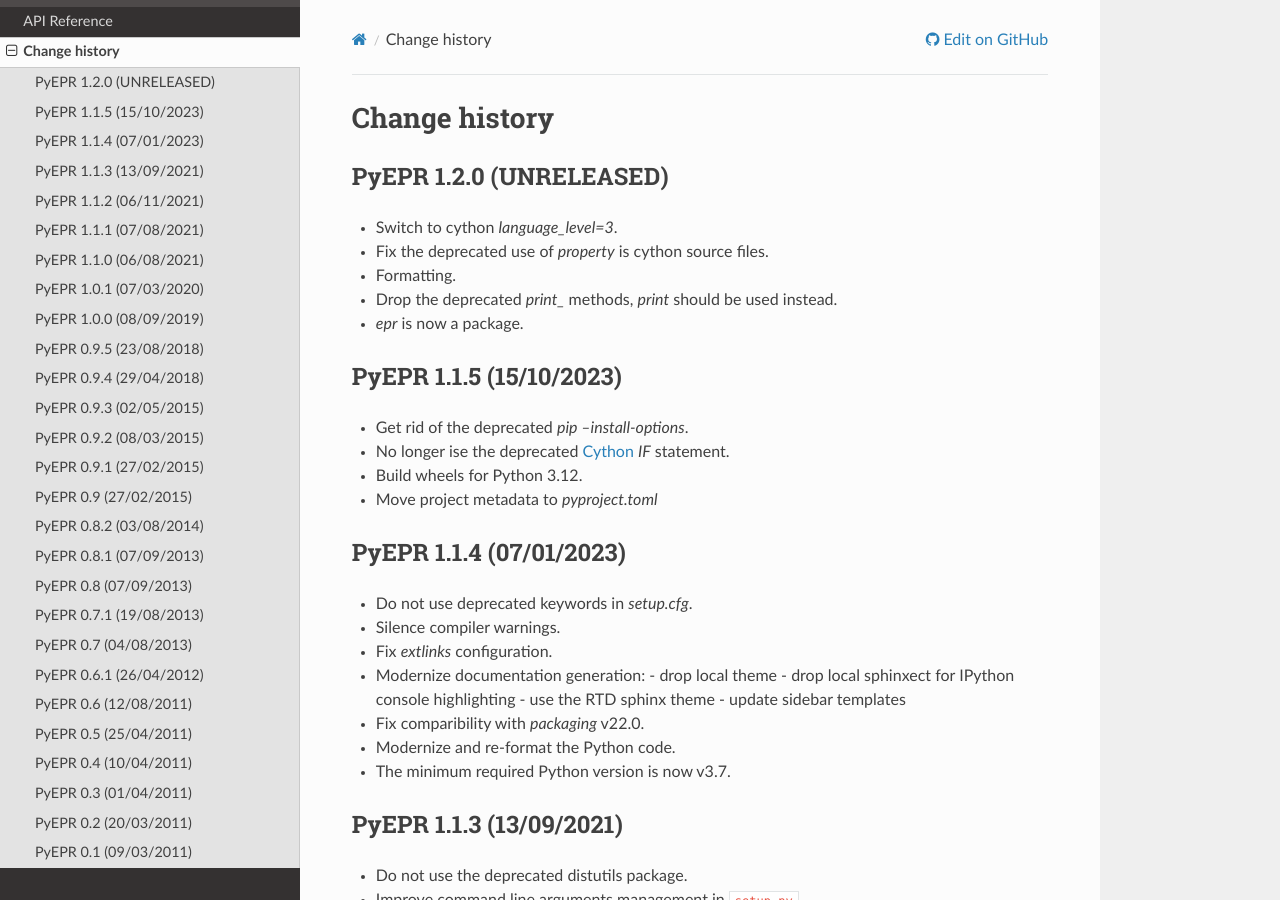
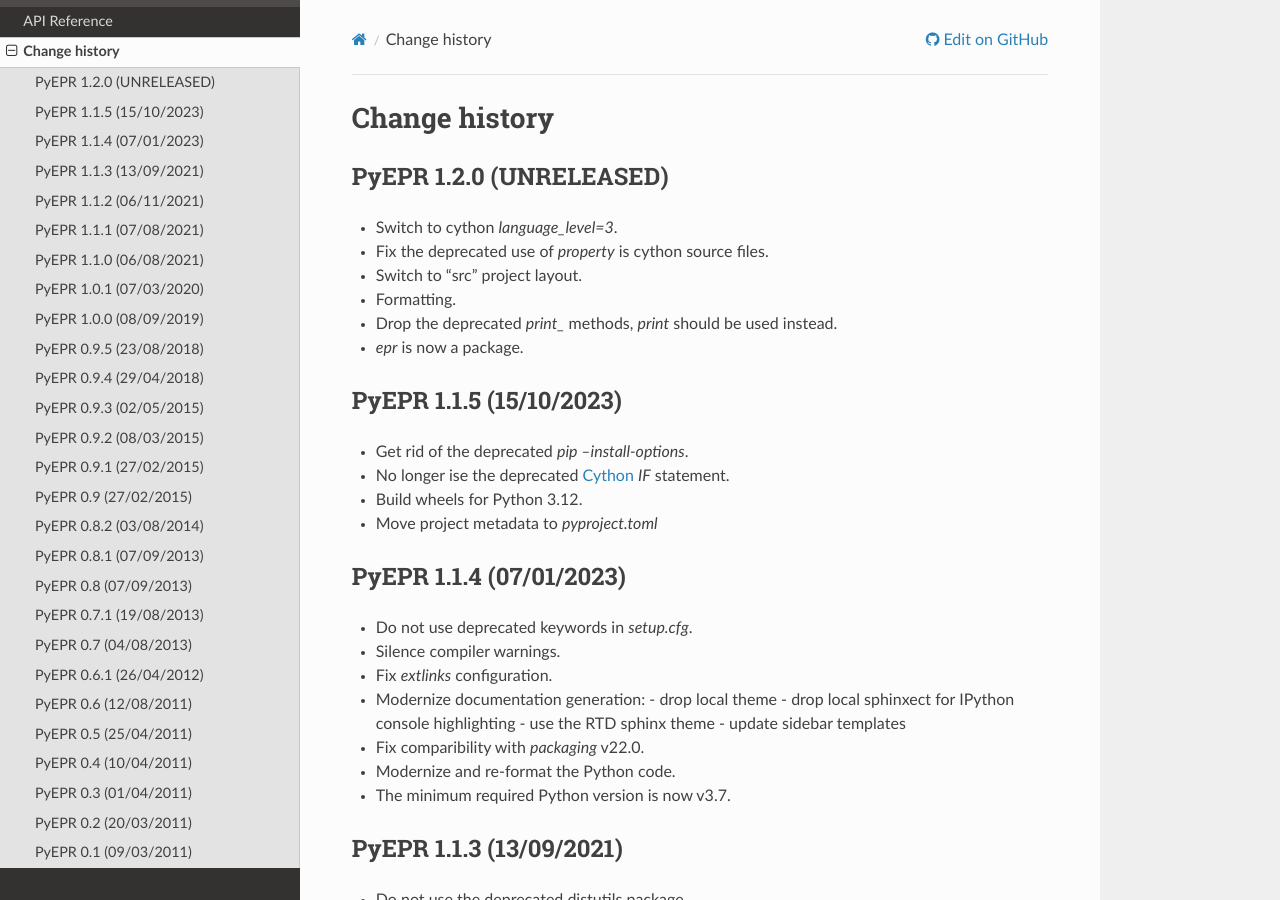
Before and after one commit to avalentino/pyepr, a Sphinx documentation site: the page built from doc/NEWS.rst, in a window 1280 px wide and 900 px high. Built offline with Sphinx 7.4.7 and the Read the Docs theme 3.1.0, drawn with Linux system fonts in a browser that asks for light colours; formulas are drawn with MathJax 3.

Commit message:
Switch to src project layout

```diff
--- a/doc/NEWS.rst
+++ b/doc/NEWS.rst
@@ -7,6 +7,7 @@
 
 * Switch to cython `language_level=3`.
 * Fix the deprecated use of `property` is cython source files.
+* Switch to "src" project layout.
 * Formatting.
 * Drop the deprecated `print_` methods, `print` should be used instead.
 * `epr` is now a package.
--- a/doc/conf.py
+++ b/doc/conf.py
@@ -26,7 +26,7 @@
     return Version(mobj.group("version"))
 
 
-_version = get_version("../epr/__init__.py")
+_version = get_version("../src/epr/__init__.py")
 
 version = _version.base_version
 release = str(_version)
--- a/pyproject.toml
+++ b/pyproject.toml
@@ -70,6 +70,7 @@
 
 [tool.setuptools]
 packages = ["epr"]
+package-dir = {"" = "src"}
 include-package-data = false
 
 
--- a/setup.py
+++ b/setup.py
@@ -66,7 +66,7 @@
 
     ext = NumpyExtension(
         "epr._epr",
-        sources=[os.path.join("epr", "epr.pyx"), *extra_sources],
+        sources=[os.path.join("src", "epr", "epr.pyx"), *extra_sources],
         include_dirs=include_dirs,
         libraries=libraries,
         language="c",
```
Also changed, not shown: src/epr/__init__.py (renamed from epr/__init__.py), 7 other files.
